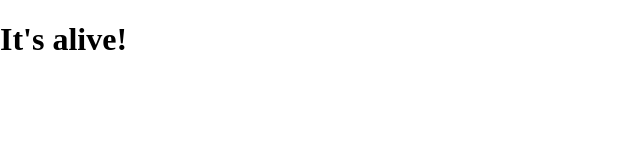
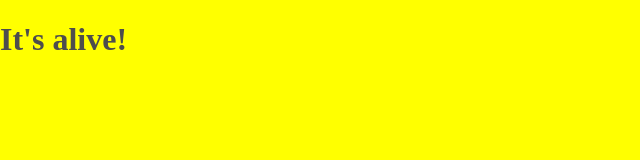
Before and after one commit to The-El0/outsider, a website: page src/app/index.html in a window 1280 px wide. Shown: the whole page, without its empty margins (0-640 px from the left). Drawn offline with nearby package versions, Linux system fonts and the light colour scheme; files that its build step writes are made by us from their sources.

Commit message:
initial commit

```diff
--- a/src/styles/project/_layout.scss
+++ b/src/styles/project/_layout.scss
@@ -19,7 +19,8 @@ body {
 
 
 body {
-  //background-color: $body--background-color;
+  background-color: $yellow;
+  color: $grey-70;
 }
 
 
```
Also changed, not shown: 1 other file.
